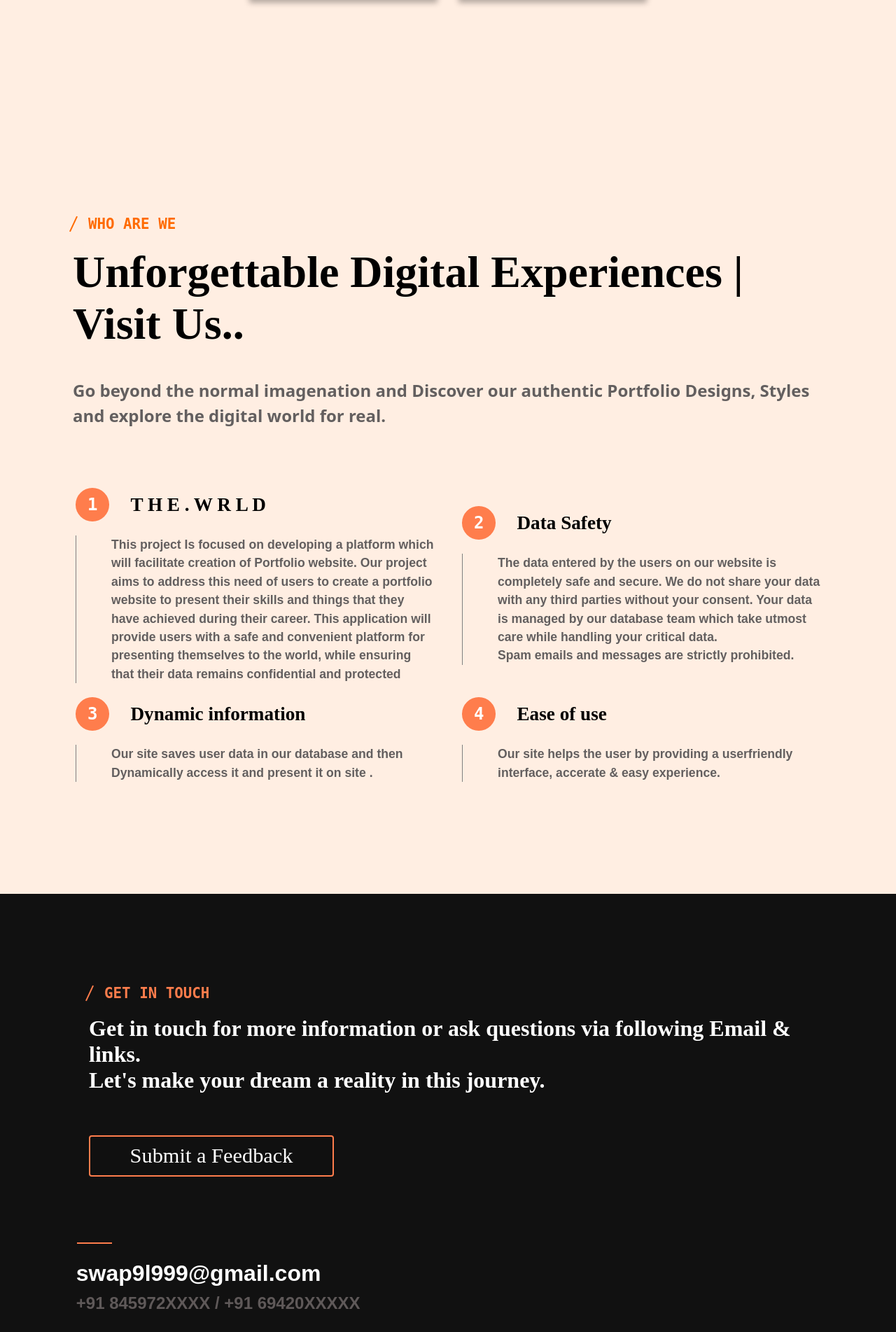
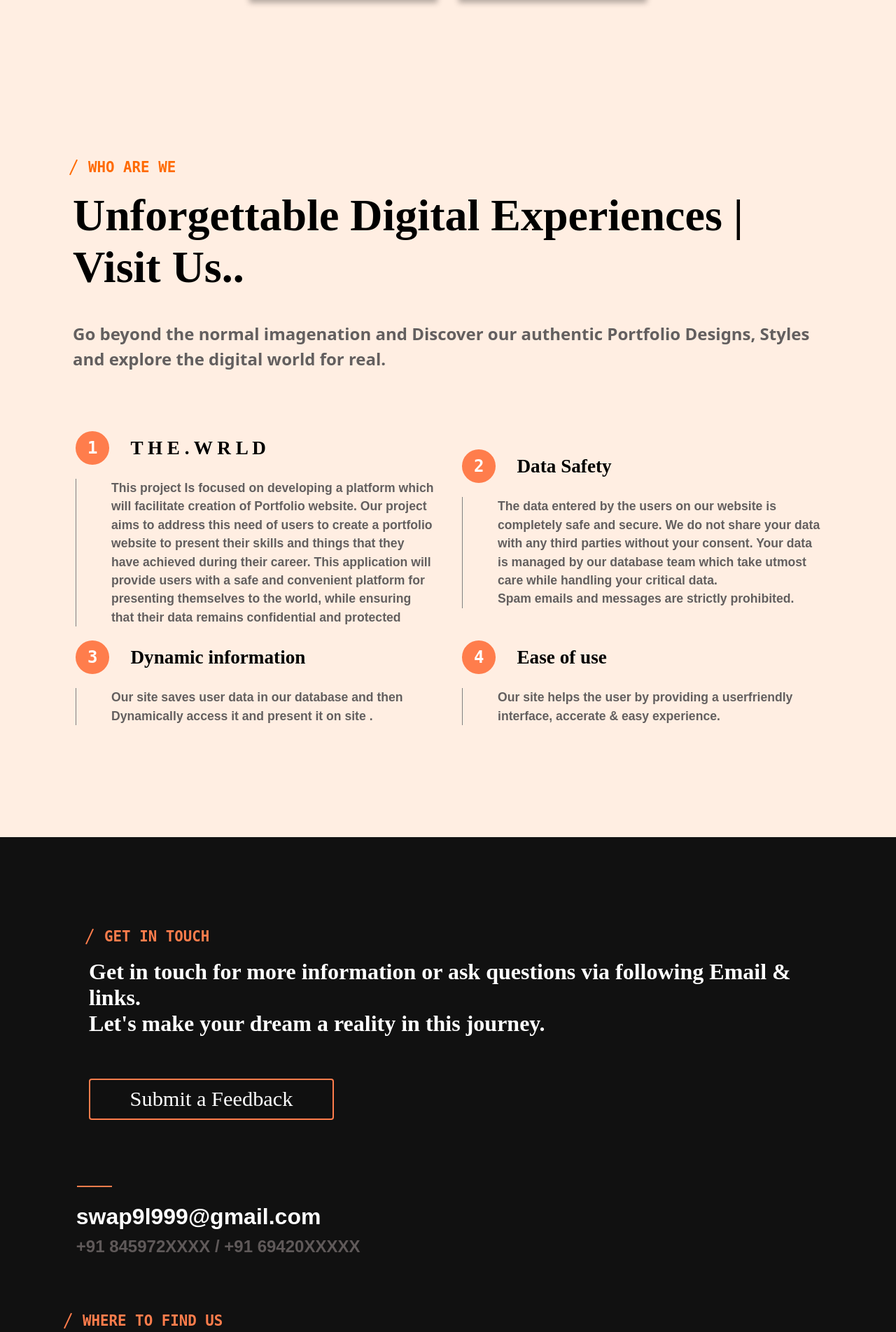
Before and after one commit to Swap9L/wrld.portfolio, a Flask app: template templates/home.html in a window 1280 px wide. Shown: the part 2510-4413 px from the top of the page at 70% size. Run offline with Flask 3, Linux system fonts and the light colour scheme; the template is opened without the code that fills it, so the values that code supplies are empty.

Commit message:
Update homestyle.css

```diff
--- a/static/css/homestyle.css
+++ b/static/css/homestyle.css
@@ -395,7 +395,7 @@ to {background: url("bg4.jpg");}
 
 #about{
     /* margin-top: 75px; */
-    padding-top: 150px;
+    padding-top: 69px;
     padding-bottom: 150px;
     display: flex;
     background: #ffeee2;
```
